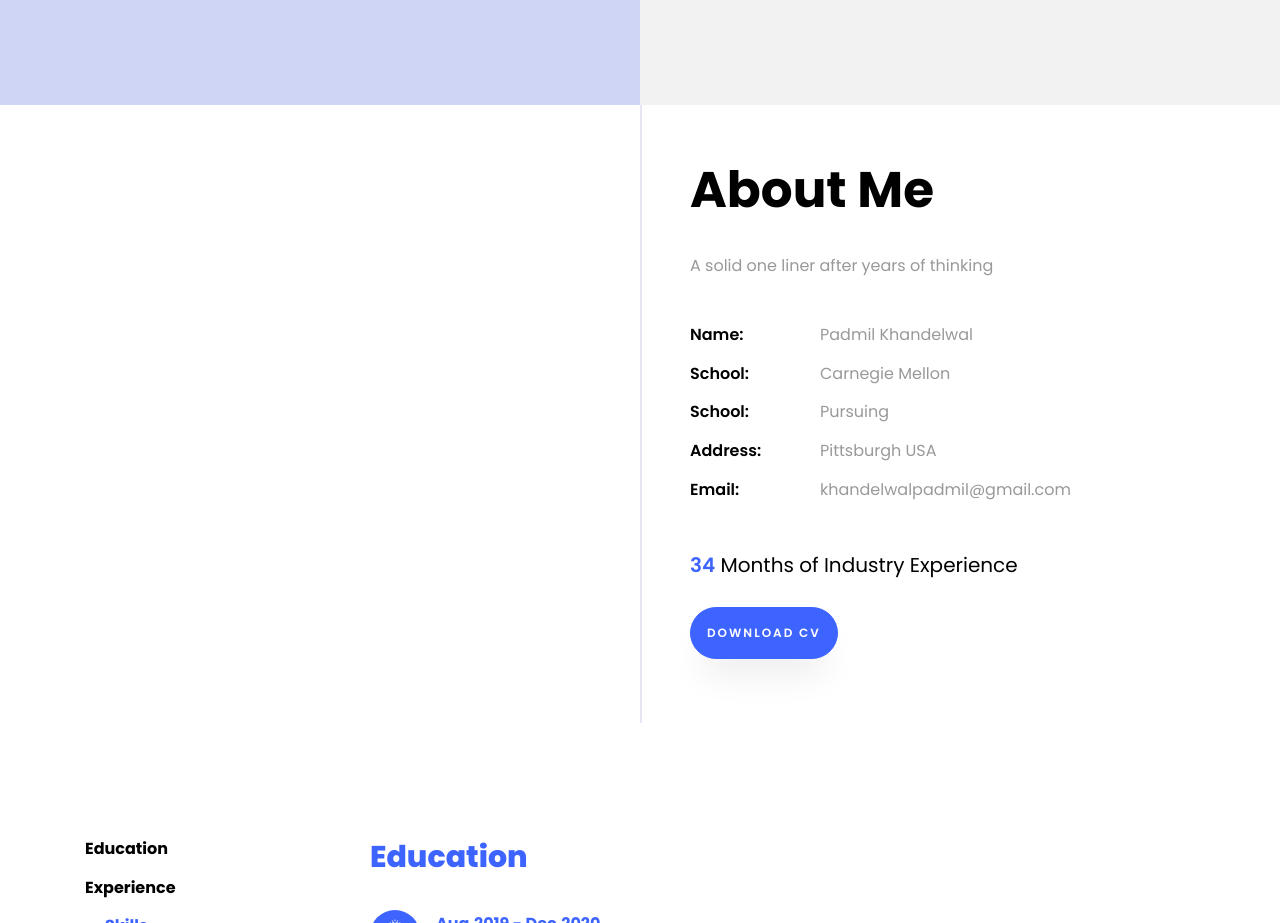
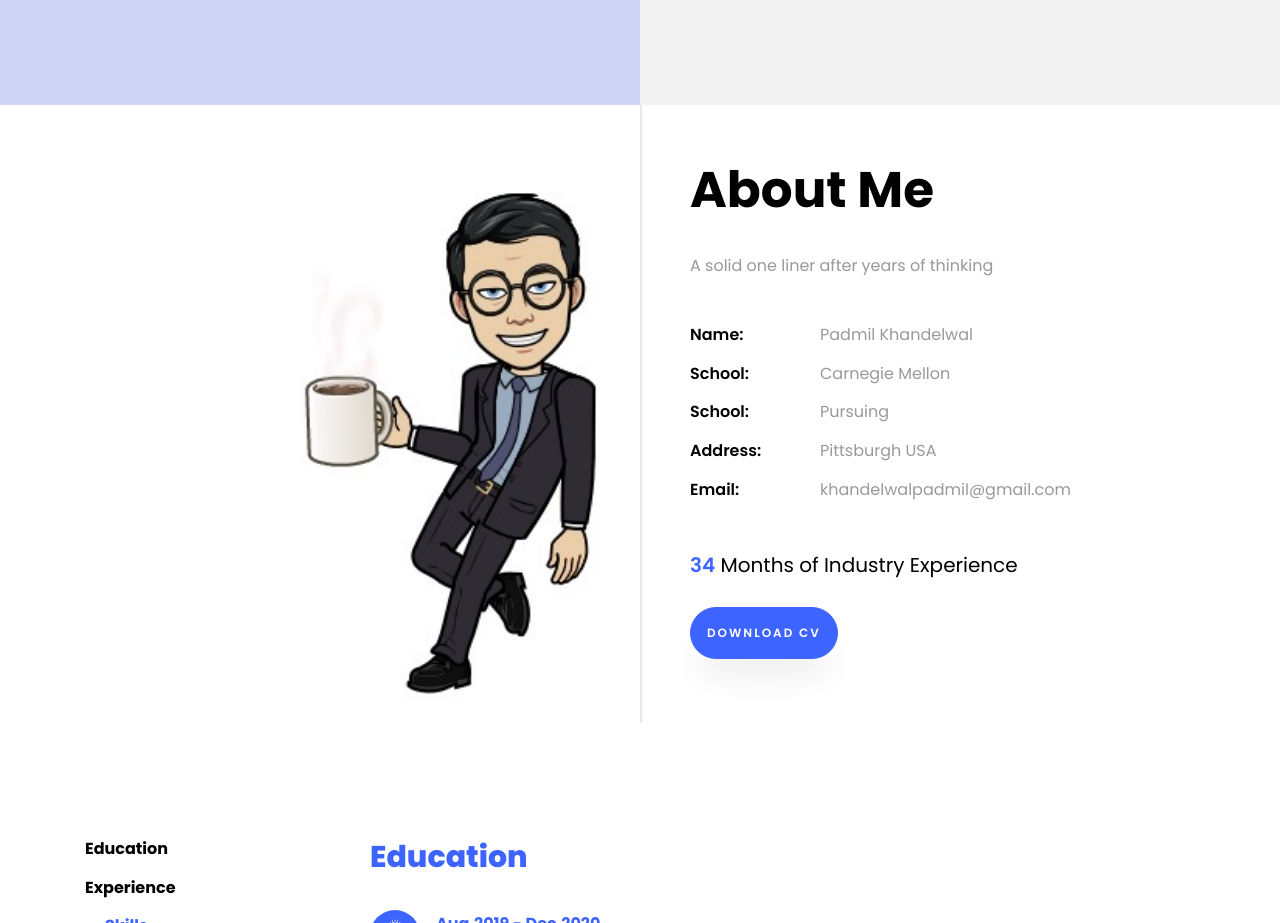
Before and after one commit to padmilkhandelwal/padmilkhandelwal.github.io, a plain HTML site: page index.html in a window 1280 px wide. Shown: the part 695-1618 px from the top of the page. Drawn offline with Linux system fonts and the light colour scheme; files whose address does not match are found by name.

Commit message:
avatar again

```diff
--- a/index.html
+++ b/index.html
@@ -81,7 +81,7 @@
 					<div class="img-about img d-flex align-items-stretch">
 						<div class="overlay"></div>
 						<div class="img d-flex align-self-stretch align-items-center"
-							style="background-image:url(images/avatar.jpg);">
+							style="background-image:url(images/avatar_me.jpg);">
 						</div>
 					</div>
 				</div>
```
